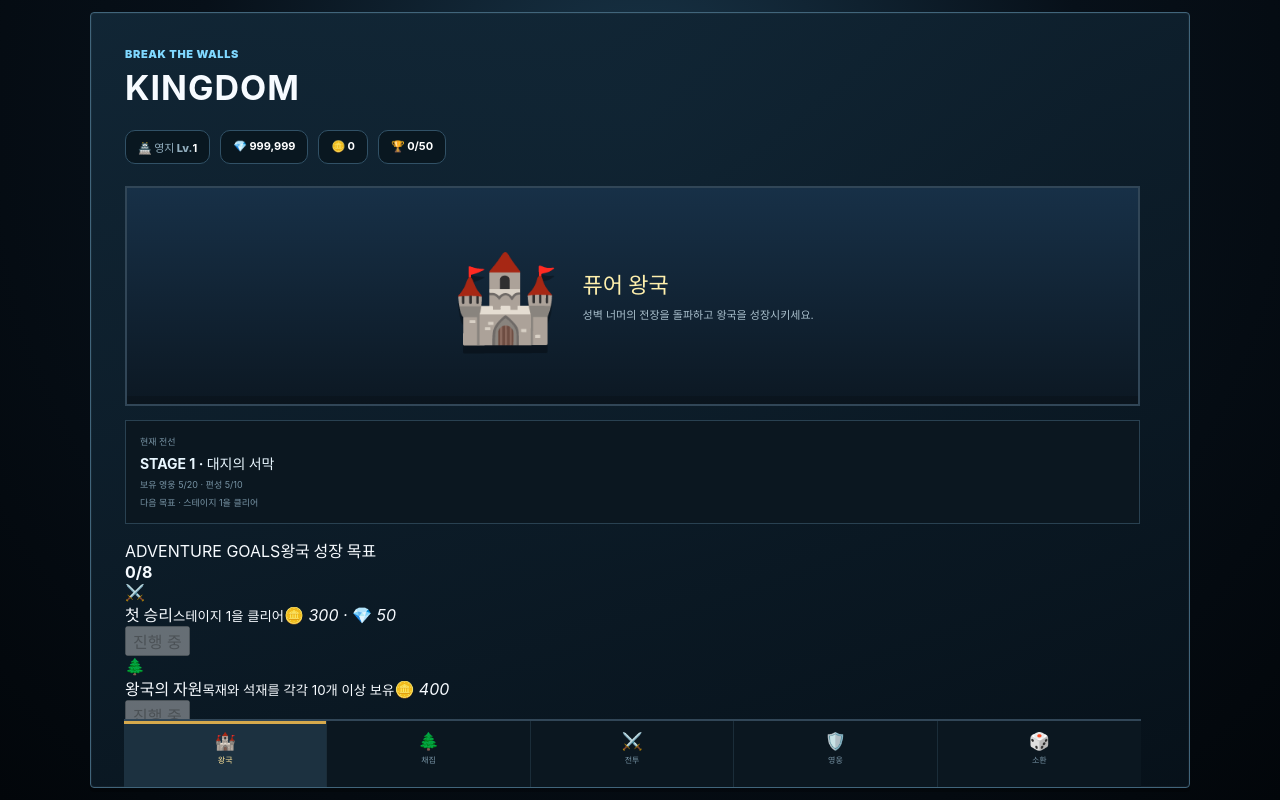
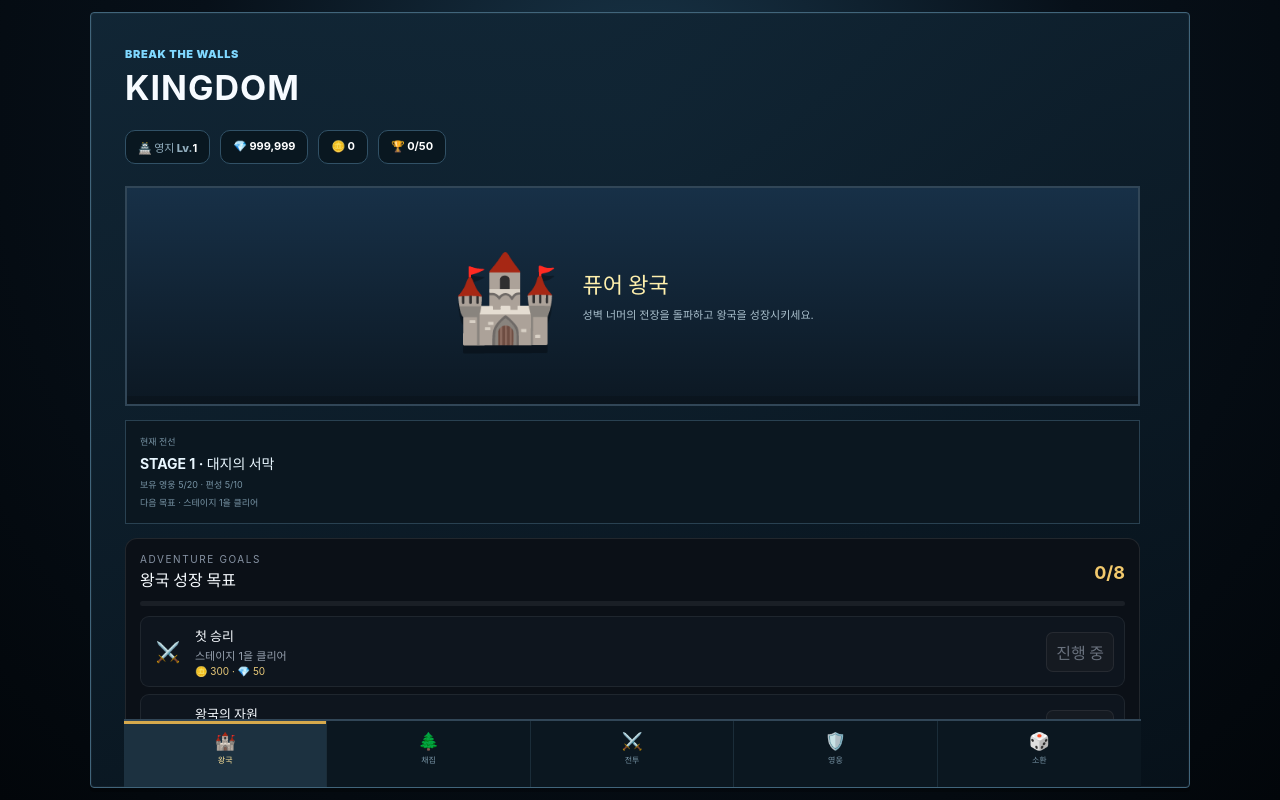
Before and after one commit to bduidohd937-beep/Break-the-Walls-Roll-the-Dice, a React (Vite) app: page / in a window 1280 px wide. Built offline with nearby package versions, Linux system fonts and the light colour scheme.

Commit message:
style: add progression goal board

```diff
--- a/src/styles.css
+++ b/src/styles.css
@@ -752,3 +752,25 @@ button { font: inherit; }
 
 /* Developer auto combat */
 .auto-com-control{cursor:pointer;transition:.15s ease}.auto-com-control.active{border-color:#55a978!important;background:#10271b!important;color:#a9efbf!important;box-shadow:inset 0 0 12px #4fc77b22}
+
+/* Progression goals */
+.progression-board{border:1px solid #ffffff18;background:#0b1017;padding:14px;border-radius:12px;display:grid;gap:10px}
+.progression-head{display:flex;align-items:center;justify-content:space-between;gap:12px}
+.progression-head div{display:grid;gap:2px}
+.progression-head span{font-size:10px;letter-spacing:.16em;color:#8793a4}
+.progression-head b{font-size:16px}
+.progression-head strong{font-size:18px;color:#f2c96d}
+.progression-meter{height:5px;border-radius:99px;background:#ffffff10;overflow:hidden}
+.progression-meter span{display:block;height:100%;background:linear-gradient(90deg,#64748b,#e5bd62);transition:width .2s ease}
+.progression-list{display:grid;gap:7px}
+.progression-goal{display:grid;grid-template-columns:34px minmax(0,1fr) auto;align-items:center;gap:10px;padding:9px 10px;border:1px solid #ffffff12;background:#0e151e;border-radius:9px}
+.progression-goal.done{border-color:#d6ad5544;background:#17170f}
+.progression-goal.claimed{opacity:.58}
+.goal-icon{font-size:20px;text-align:center}
+.progression-goal>div{display:grid;gap:2px;min-width:0}
+.progression-goal b{font-size:13px}
+.progression-goal small{font-size:11px;color:#96a0ae}
+.progression-goal em{font-size:10px;color:#e7c878;font-style:normal}
+.progression-goal button{border:1px solid #d5ad5555;background:#3a2c11;color:#f5d888;border-radius:7px;padding:7px 9px;font-weight:800;white-space:nowrap;cursor:pointer}
+.progression-goal button:disabled{border-color:#ffffff12;background:#151a21;color:#69717d;cursor:default}
+@media(max-width:700px){.progression-goal{grid-template-columns:30px minmax(0,1fr)}.progression-goal button{grid-column:2;width:100%}}
```
